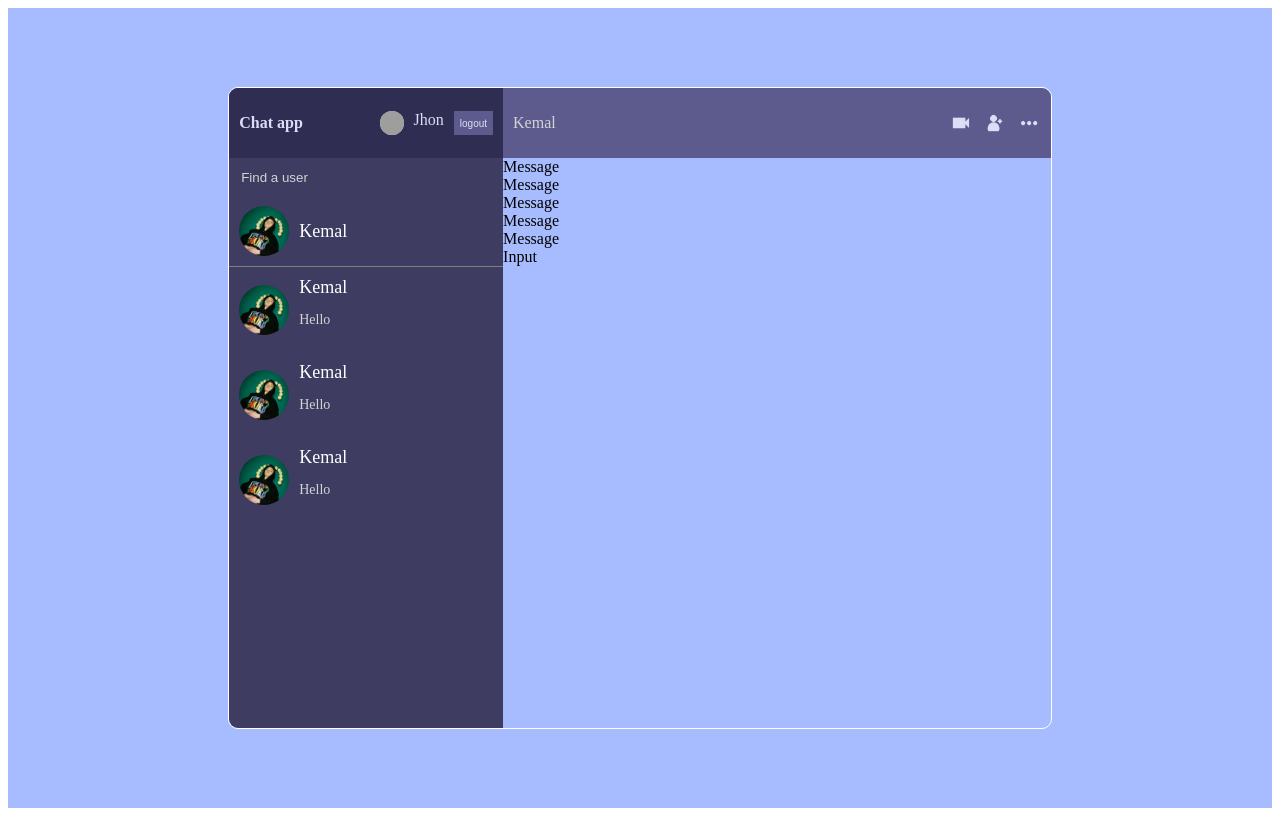
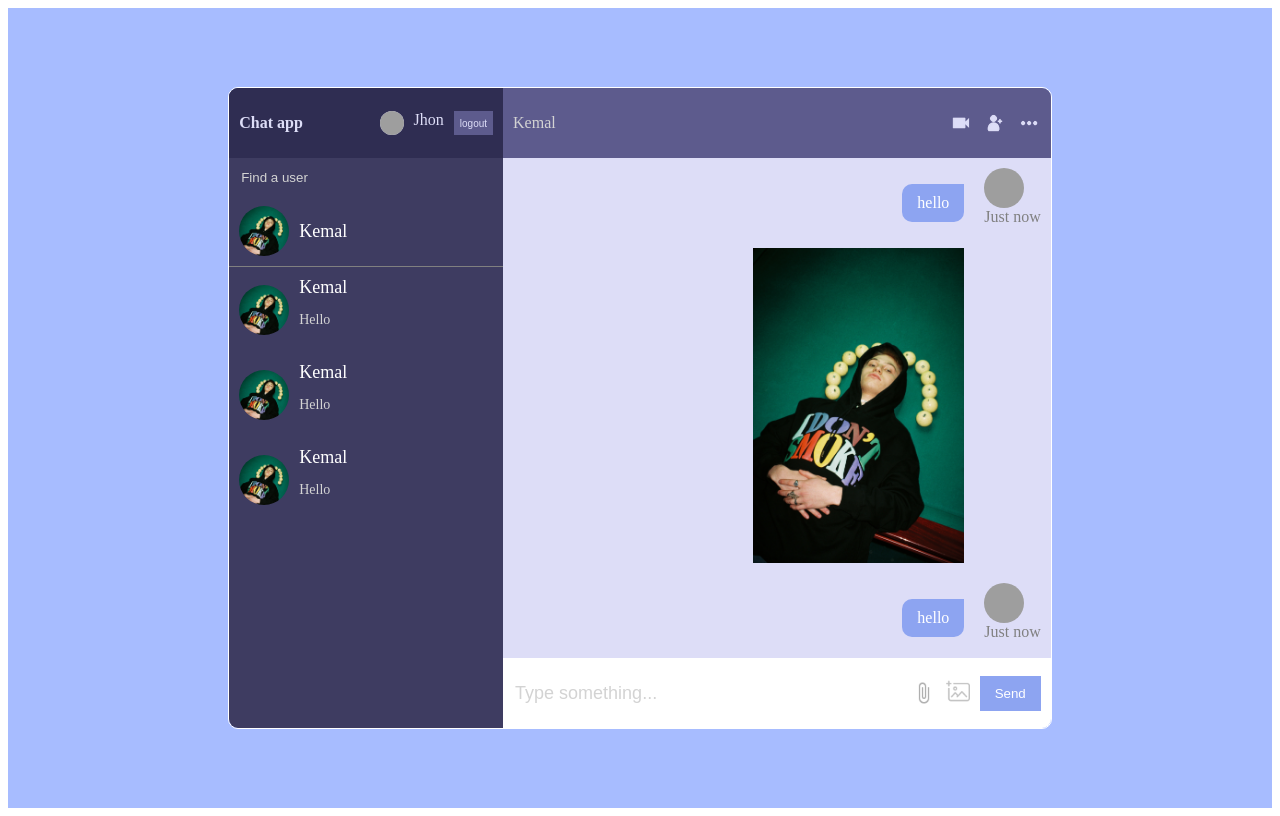
Before and after one commit to kemaloncell/react-chat-app, a React (Create React App) app: page /login in a window 1280 px wide. Built offline with nearby package versions, Linux system fonts and the light colour scheme; grey boxes are pictures that could not be loaded.

Commit message:
finished the chat content

```diff
--- a/src/components/Input.jsx
+++ b/src/components/Input.jsx
@@ -1,9 +1,18 @@
 import React from "react";
-
+import Img from "../img/img.png"
+import Attach from "../img/attach.png"
 const Input = () => {
     return(
-        <div className="">
-            Input
+        <div className="input">
+            <input type="text" placeholder="Type something..."/>
+            <div className="send">
+                <img src={Attach} alt="" />
+                <input type="file" style={{display:"none"}} id="file"/>
+                <label htmlFor="file">
+                    <img src={Img} alt="" />
+                </label>
+                <button>Send</button>
+            </div>
         </div>
     )
 }
--- a/src/components/Message.jsx
+++ b/src/components/Message.jsx
@@ -2,8 +2,15 @@
 
 const Message = () => {
     return(
-        <div className="">
-            Message
+        <div className="message owner">
+           <div className="messageInfo">
+               <img src={require('../img/woman.jpg')} alt=""/>
+               <span>Just now</span>
+           </div>
+           <div className="messageContent">
+               <p>hello</p>
+               <img src={require('../img/man.jpg')} alt=""/>
+           </div>
         </div>
     )
 }
--- a/src/components/Messages.jsx
+++ b/src/components/Messages.jsx
@@ -9,6 +9,10 @@
             <Message/>
             <Message/>
             <Message/>
+            <Message/>
+            <Message/>
+            <Message/>
+            <Message/>
         </div>
     )
 }
--- a/src/style.scss
+++ b/src/style.scss
@@ -170,8 +170,100 @@
         .chatIcons{
             display: flex;
             gap: 10px;
-            height: 24px;
-            cursor: pointer;
+           img{
+               height: 24px;
+               cursor: pointer;
+           }
+        }
+        .messages{
+            background-color: #ddddf7;
+            padding: 10px;
+            height: calc(100% - 160px); // be careful about padding and margins!
+            overflow-y: scroll;
+
+            .message{
+                display: flex;
+                gap: 20px;
+                margin-bottom: 20px;
+                .messageInfo{
+                    display: flex;
+                    flex-direction: column;
+                    color: gray;
+                    font-weight: 300;
+                    img{
+                        width: 40px;
+                        height: 40px;
+                        border-radius: 50%;
+                        object-fit: cover;
+                    }
+                }
+                .messageContent{
+                    max-width: 80%;
+                    display: flex;
+                    flex-direction: column;
+                    gap: 10px;
+                    p{
+                        background-color: white;
+                        padding: 10px 15px;
+                        border-radius: 0 10px 10px 10px;
+                        max-width: max-content; // maximum length of that text
+                    }
+                    img{
+                        width: 50%;
+
+                    }
+                }
+
+                &.owner{
+                    flex-direction: row-reverse;
+                    .messageContent{
+                        align-items: flex-end;
+                    }
+                    p{
+                        background-color: #8da4f1;
+                        color: white;
+                        border-radius: 10px 0 10px 10px;
+                    }
+                }
+            }
+        }
+        .input{
+            height: 50px;
+            background-color: white;
+            padding: 10px;
+            display: flex;
+            align-items: center;
+            justify-content: space-between;
+
+            input{
+                width: 100%;
+                border: none;
+                outline: none;
+                color: #2f2d52;
+                font-size: 18px;
+
+                &::placeholder{
+                    color: lightgray;
+                }
+            }
+
+            .send{
+                display: flex;
+                align-items: center;
+                gap: 10px;
+
+                img{
+                    height: 24px;
+                    cursor:pointer;
+                }
+
+                button{
+                    border: none;
+                    padding: 10px 15px;
+                    color: white;
+                    background-color: #8da4f1;
+                }
+            }
         }
    }
   }
```
